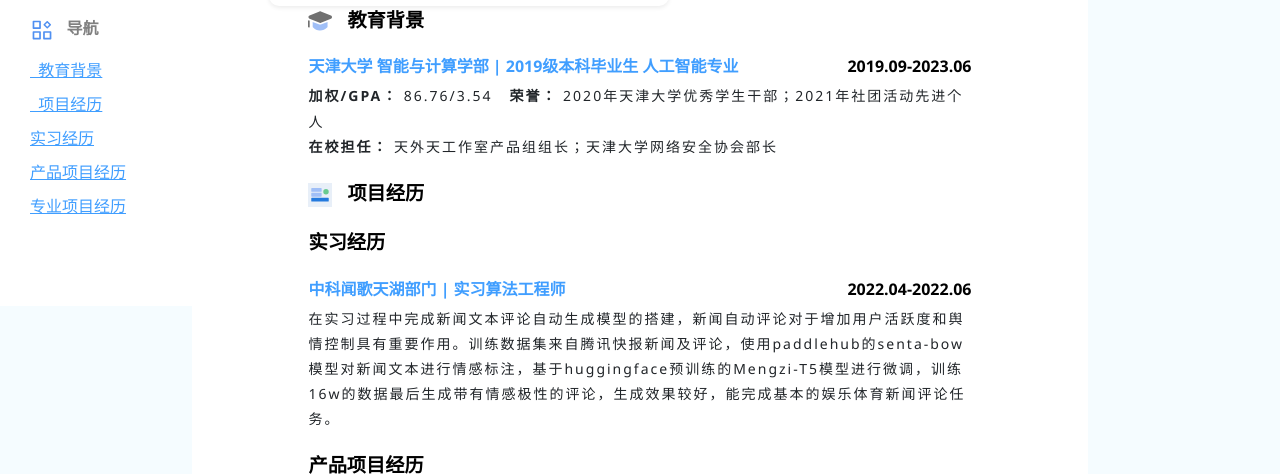
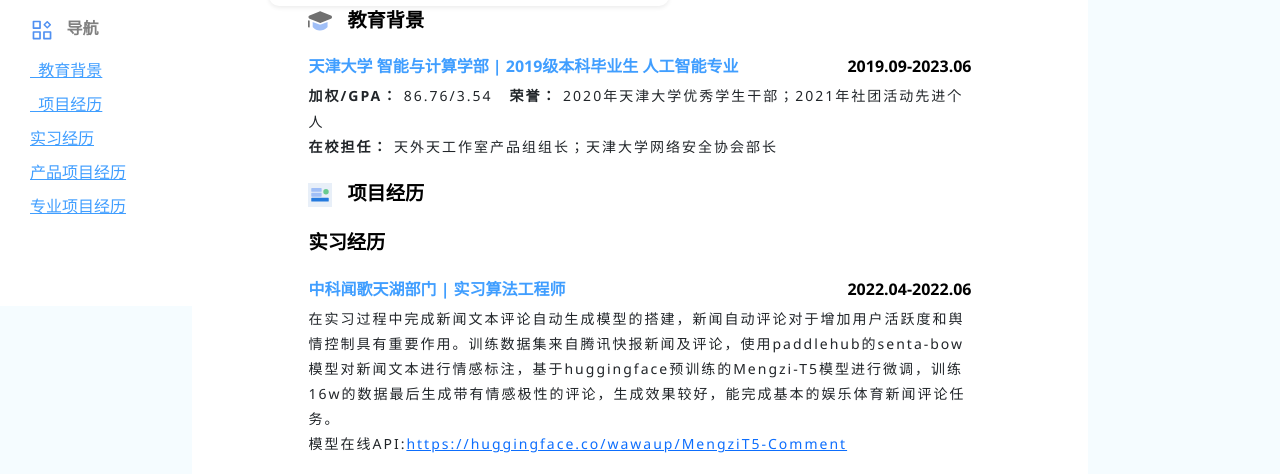
Before and after one commit to wawaup/wawaup.github.io, a website: page index.html in a window 1280 px wide. Shown: the part 254-728 px from the top of the page. Drawn offline with nearby package versions, Linux system fonts and the light colour scheme; no server answers.

Commit message:
add model link

```diff
--- a/index.html
+++ b/index.html
@@ -51,7 +51,9 @@
                     </div>
                     <div class="description">
                         <div>在实习过程中完成新闻文本评论自动生成模型的搭建，新闻自动评论对于增加用户活跃度和舆情控制具有重要作用。训练数据集来自腾讯快报新闻及评论，使用paddlehub的senta-bow模型对新闻文本进行情感标注，基于huggingface预训练的Mengzi-T5模型进行微调，训练16w的数据最后生成带有情感极性的评论，生成效果较好，能完成基本的娱乐体育新闻评论任务。</div>
+                        <div>模型在线API:<a href="https://huggingface.co/wawaup/MengziT5-Comment">https://huggingface.co/wawaup/MengziT5-Comment</a></div>
                     </div>
+
                 <div id="pm-project" class="title">产品项目经历</div>
                 <div id="pm-resume"></div>
                 <div id="dev-project" class="title">专业项目经历</div>
```
